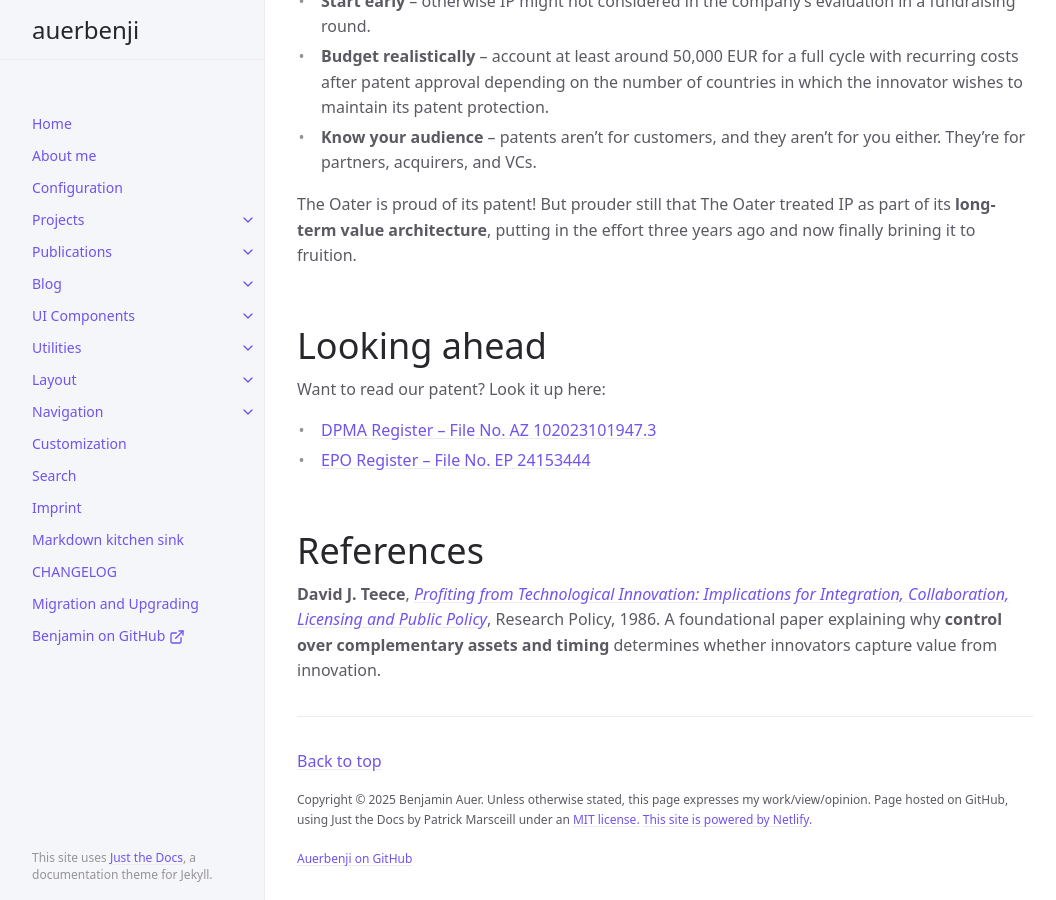
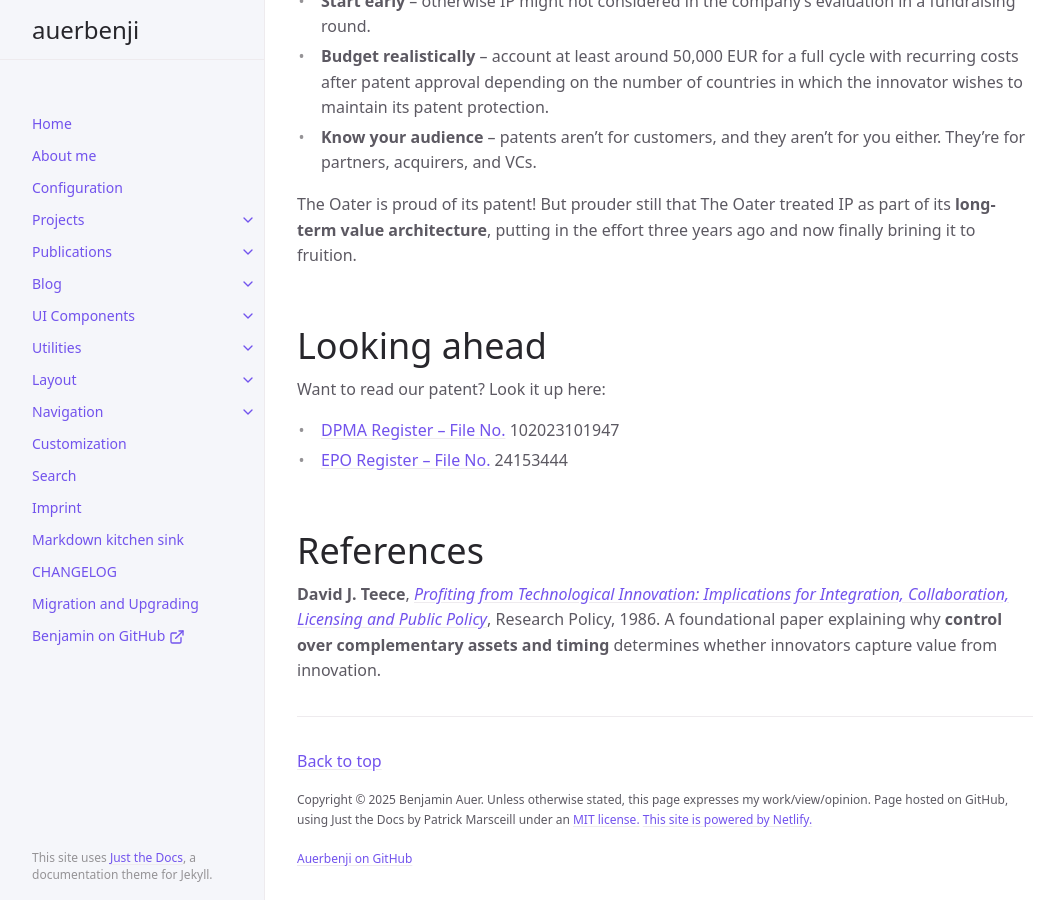
Before and after one commit to auerbenji/auerbenji.github.io, a Jekyll site: the page built from docs/blog/the-oater-is-patented.md, in a window 1280 px wide and 900 px high, scrolled down 3658 px. Shown: the whole window, without its empty margins (107-1163 px from the left). Built offline with Jekyll 4.4.1, drawn with Linux system fonts in a browser that asks for light colours; cached includes are drawn as plain includes.

Commit message:
fixed typos 2.0

```diff
--- a/docs/blog/the-oater-is-patented.md
+++ b/docs/blog/the-oater-is-patented.md
@@ -101,8 +101,8 @@ The Oater is proud of its patent! But prouder still that The Oater treated IP as
 
 # Looking ahead
 Want to read our patent? Look it up here:
-- [DPMA Register – File No. AZ 102023101947.3](https://register.dpma.de/DPMAregister/Patentschriftanzeigen?docId=DE102023101947A1)
-- [EPO Register – File No. EP 24153444](https://data.epo.org/publication-server)
+- [DPMA Register – File No.](https://register.dpma.de/DPMAregister/pat/basis) 102023101947
+- [EPO Register – File No.](https://data.epo.org/publication-server) 24153444
 
 # References
 **David J. Teece**, [*Profiting from Technological Innovation: Implications for Integration, Collaboration, Licensing and Public Policy*](https://doi.org/10.1016/0048-7333(86)90027-2), Research Policy, 1986.
```
Also changed, not shown: 2 other files.
